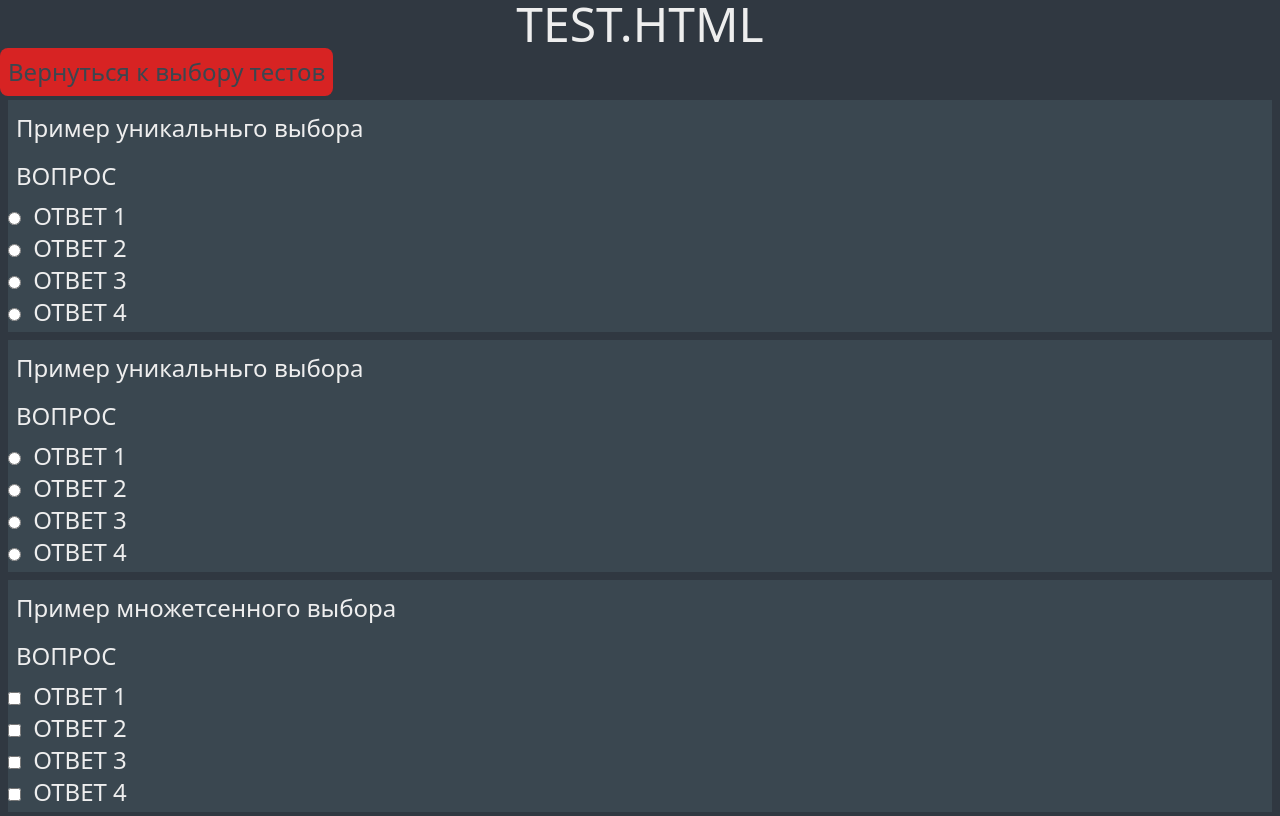
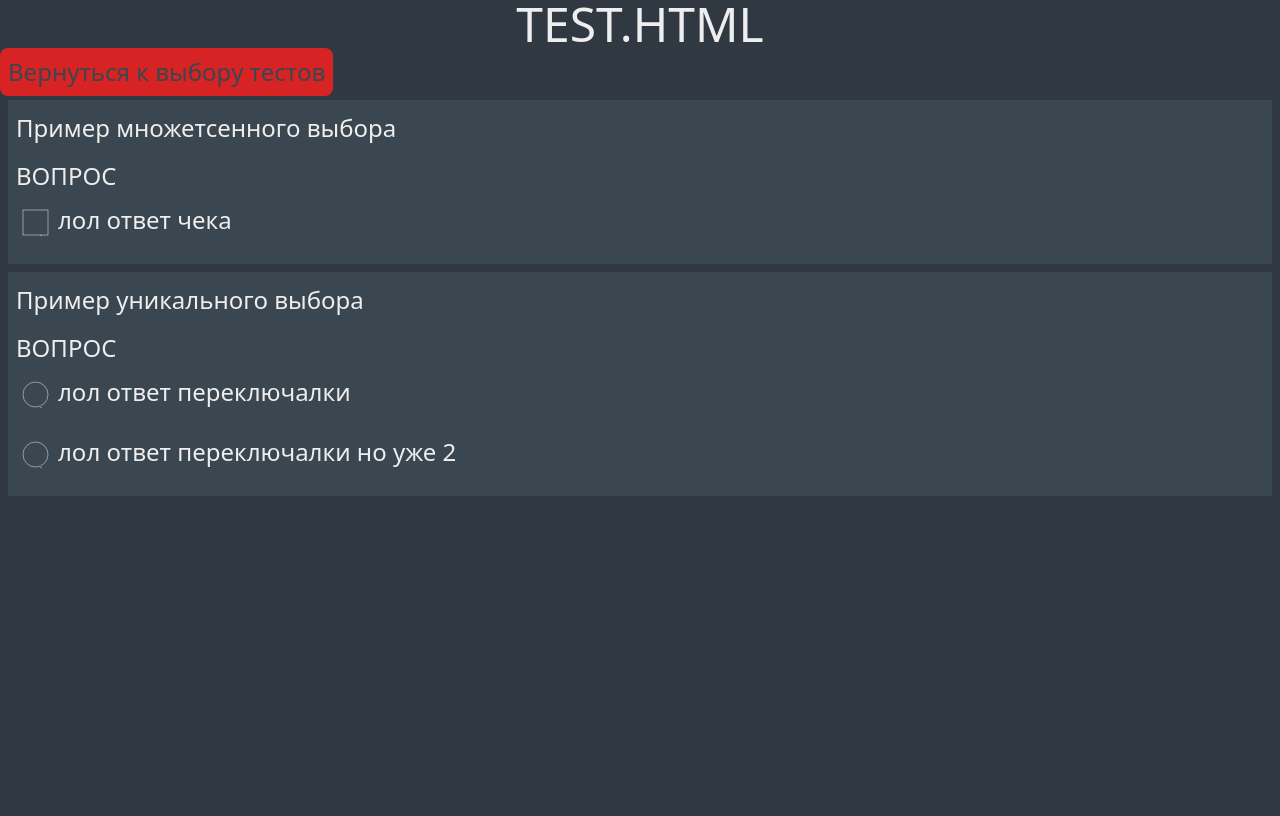
Before and after one commit to lexunok/testingSystem, a Django app: page /student/sets/1/1 in a window 1280 px wide. After the commit the page ends 496 px from the top, so only its background shows below. Run offline with Django 4.2, Linux system fonts and the light colour scheme; some libraries are stand-ins or nearby versions.

Commit message:
add design for checkbox and radio

```diff
--- /dev/null
+++ b/practice/testing_system/templates/pattern/checkbox.html
@@ -0,0 +1,14 @@
+<div class="flex flex-row">
+    <div class="block overflow-hidden relative h-[3.75rem]">
+        <input type="checkbox" class="absolute w-[1.5625rem] h-[1.5625rem] opacity-0" id="{{ cid }}" value="{{ cvalue }}"/>
+        <label for="{{ cid }}" class="block">
+            <svg width="50" height="50" viewbox="0 0 100 100">
+                <rect x="30" y="20" width="50" height="50" stroke="#EEEEEE" fill="none" />
+                <g transform="translate(0,-952.36222)">
+                    <path d="m 56,963 c -102,122 6,9 7,9 17,-5 -66,69 -38,52 122,-77 -7,14 18,4 29,-11 45,-43 23,-4 " stroke="#EEEEEE" stroke-width="3" fill="none" class="path1" />
+                </g>
+            </svg>
+        </label>
+    </div>
+    <div class="my-1 text-2xl text-[#EEEEEE]">{{ canswer }}</div>
+</div>
--- /dev/null
+++ b/practice/testing_system/templates/pattern/radio.html
@@ -0,0 +1,14 @@
+<div class="flex flex-row">
+    <div class="block overflow-hidden relative h-[3.75rem]">
+        <input type="radio" class="absolute w-[1.5625rem] h-[1.5625rem] opacity-0" id="{{ rid }}" name="{{ rname }}" value="{{ rvalue }}"/>
+        <label for="{{ rid }}" class="block">
+            <svg width="50" height="50" viewbox="0 0 100 100">
+                <circle r="25" cx="55" cy="45" stroke="#EEEEEE" fill="none" />
+                <g transform="translate(0,-952.36222)">
+                    <path d="m 56,963 c -102,122 6,9 7,9 17,-5 -66,69 -38,52 122,-77 -7,14 18,4 29,-11 45,-43 23,-4 " stroke="#EEEEEE" stroke-width="3" fill="none" class="path1" />
+                </g>
+            </svg>
+        </label>
+    </div>
+    <div class="my-1 text-2xl text-[#EEEEEE]">{{ ranswer }}</div>
+</div>
--- a/practice/testing_system/templates/testing_system/login.html
+++ b/practice/testing_system/templates/testing_system/login.html
@@ -47,7 +47,7 @@
                 <div class="w-auto">
                     <button class="transition duration-300 ease-in-out bg-[#D72323] w-auto h-auto rounded-lg hover:bg-[#CB2821]">
                         <div class="p-2 text-2xl text-[#3A4750]">
-                            <a href="{% url 'student_sets' %}">Зарегестрироваться</a>
+                            <a href="{% url 'student_sets' %}">Зарегистрироваться</a>
                         </div>
                     </button>
                 </div>
--- a/practice/testing_system/templates/testing_system/test.html
+++ b/practice/testing_system/templates/testing_system/test.html
@@ -11,6 +11,18 @@
         body {
             background-color: #303841;
         }
+
+
+        .path1 {
+            stroke-dasharray: 400;
+            stroke-dashoffset: 400;
+            transition: .5s all;
+        }
+
+        input:checked + label svg g path {
+            stroke-dashoffset: 0;
+        }
+
     </style>
 </head>
 <body>
@@ -28,74 +40,19 @@
     </div>
     <div class="flex flex-col px-2">
         <div class="w-auto flex py-1 flex flex-col bg-[#3A4750] my-1">
-            <div class="p-2 text-2xl text-[#EEEEEE]">Пример уникальньго выбора</div>
+            <div class="p-2 text-2xl text-[#EEEEEE]">Пример множетсенного выбора</div>
             <div class="p-2 text-2xl text-[#EEEEEE]">ВОПРОС</div>
             <div class="flex flex-col">
-                {% with itype="radio" status=1 %}
-                <div>
-                    <input type="{{itype}}" name="{{status}}" />
-                    <label class="p-2 text-2xl text-[#EEEEEE]">ОТВЕТ 1</label>
-                </div>
-                <div>
-                    <input type="{{itype}}" name="{{status}}" />
-                    <label class="p-2 text-2xl text-[#EEEEEE]">ОТВЕТ 2</label>
-                </div>
-                <div>
-                    <input type="{{itype}}" name="{{status}}" />
-                    <label class="p-2 text-2xl text-[#EEEEEE]">ОТВЕТ 3</label>
-                </div>
-                <div>
-                    <input type="{{itype}}" name="{{status}}" />
-                    <label class="p-2 text-2xl text-[#EEEEEE]">ОТВЕТ 4</label>
-                </div>
-                {% endwith %}
+               {% include "pattern/checkbox.html" with cid=1 cvalue=2 canswer="лол ответ чека" %}
             </div>
         </div>
         <div class="w-auto flex py-1 flex flex-col bg-[#3A4750] my-1">
-            <div class="p-2 text-2xl text-[#EEEEEE]">Пример уникальньго выбора</div>
+            <div class="p-2 text-2xl text-[#EEEEEE]">Пример уникального выбора</div>
             <div class="p-2 text-2xl text-[#EEEEEE]">ВОПРОС</div>
             <div class="flex flex-col">
-                {% with itype="radio" status=2 %}
-                <div>
-                    <input type="{{itype}}" name="{{status}}" />
-                    <label class="p-2 text-2xl text-[#EEEEEE]">ОТВЕТ 1</label>
-                </div>
-                <div>
-                    <input type="{{itype}}" name="{{status}}" />
-                    <label class="p-2 text-2xl text-[#EEEEEE]">ОТВЕТ 2</label>
-                </div>
-                <div>
-                    <input type="{{itype}}" name="{{status}}" />
-                    <label class="p-2 text-2xl text-[#EEEEEE]">ОТВЕТ 3</label>
-                </div>
-                <div>
-                    <input type="{{itype}}" name="{{status}}" />
-                    <label class="p-2 text-2xl text-[#EEEEEE]">ОТВЕТ 4</label>
-                </div>
-                {% endwith %}
-            </div>
-        </div>
-        <div class="w-auto flex py-1 flex flex-col bg-[#3A4750] my-1">
-            <div class="p-2 text-2xl text-[#EEEEEE]">Пример множетсенного выбора</div>
-            <div class="p-2 text-2xl text-[#EEEEEE]">ВОПРОС</div>
-            <div class="flex flex-col">
-                {% with itype="checkbox" status=1 %}
-                <div>
-                    <input type="{{itype}}" name="{{status}}" />
-                    <label class="p-2 text-2xl text-[#EEEEEE]">ОТВЕТ 1</label>
-                </div>
-                <div>
-                    <input type="{{itype}}" name="{{status}}" />
-                    <label class="p-2 text-2xl text-[#EEEEEE]">ОТВЕТ 2</label>
-                </div>
-                <div>
-                    <input type="{{itype}}" name="{{status}}" />
-                    <label class="p-2 text-2xl text-[#EEEEEE]">ОТВЕТ 3</label>
-                </div>
-                <div>
-                    <input type="{{itype}}" name="{{status}}" />
-                    <label class="p-2 text-2xl text-[#EEEEEE]">ОТВЕТ 4</label>
-                </div>
+                {% with wrname="мыодноцелое"%}
+                {% include "pattern/radio.html" with rid=2 rname=wrname rvalue=3 ranswer="лол ответ переключалки" %}
+                {% include "pattern/radio.html" with rid=3 rname=wrname rvalue=3 ranswer="лол ответ переключалки но уже 2" %}
                 {% endwith %}
             </div>
         </div>
```
